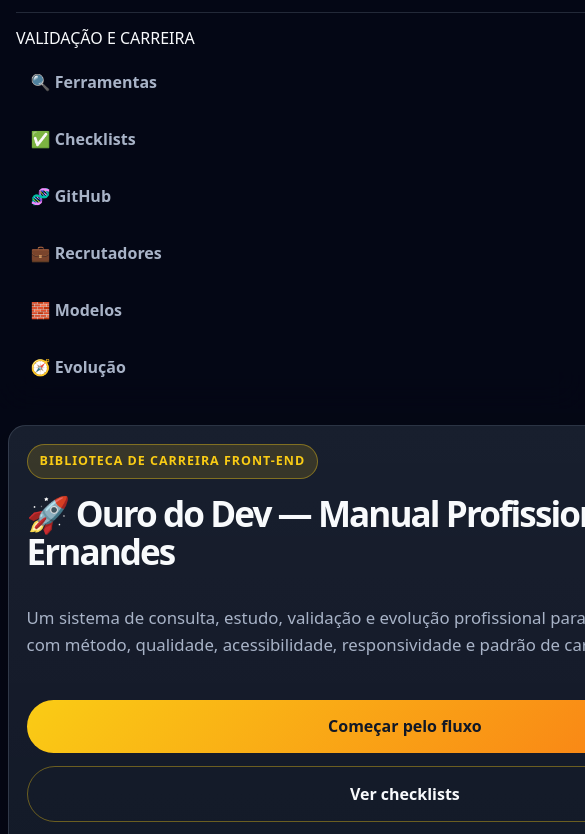
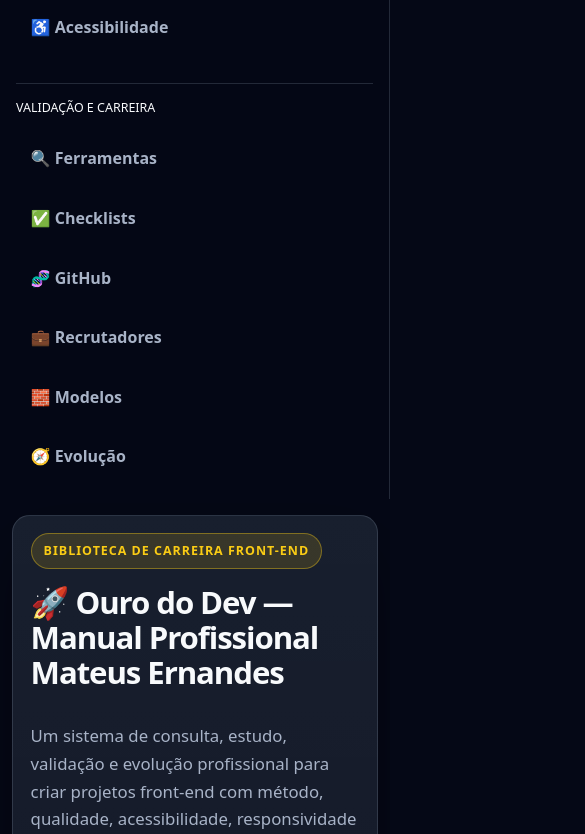
Before and after one commit to mateusdev97443/ouro-do-dev, a plain HTML site: page index.html in a window 390 px wide. Shown: the part 1166-2000 px from the top of the page, 585 px wide, since content can reach past the window. Drawn offline with Linux system fonts and the light colour scheme.

Commit message:
corrige mobile definitivo do menu e conteudo

```diff
--- a/styles/style.css
+++ b/styles/style.css
@@ -583,3 +583,125 @@ pre,
     padding: 1.1rem;
   }
 }
+
+/* Checkpoint 18.2 — Correção forte mobile definitiva */
+@media (max-width: 760px) {
+  html,
+  body {
+    width: 100%;
+    max-width: 100%;
+    overflow-x: hidden;
+  }
+
+  .app-shell {
+    display: block;
+    width: 100%;
+    max-width: 100%;
+  }
+
+  .sidebar {
+    width: 100%;
+    max-width: 100%;
+    height: auto;
+    overflow: visible;
+  }
+
+  .sidebar__nav {
+    display: flex;
+    flex-direction: column;
+    gap: 0.45rem;
+    width: 100%;
+  }
+
+  .sidebar__group {
+    display: block;
+    width: 100%;
+    margin: 1.4rem 0 0.4rem;
+    padding-top: 0.9rem;
+    border-top: 1px solid var(--color-border);
+    font-size: 0.78rem;
+  }
+
+  .sidebar__nav a {
+    display: flex;
+    width: 100%;
+    max-width: 100%;
+    min-height: 44px;
+    align-items: center;
+    padding: 0.75rem 0.85rem;
+    overflow-wrap: anywhere;
+  }
+
+  .main-content {
+    width: 100%;
+    max-width: 100%;
+    padding: 1rem 0.75rem 3rem;
+    overflow-x: hidden;
+  }
+
+  .section-card {
+    width: 100%;
+    max-width: 100%;
+    margin-inline: 0;
+    overflow: hidden;
+  }
+
+  .hero {
+    width: 100%;
+    max-width: 100%;
+  }
+
+  .hero__actions {
+    width: 100%;
+  }
+
+  .principles-grid,
+  .content-grid {
+    display: grid;
+    grid-template-columns: 1fr;
+    width: 100%;
+    max-width: 100%;
+  }
+
+  .info-card,
+  .principle-card {
+    width: 100%;
+    max-width: 100%;
+  }
+
+  h1,
+  h2,
+  h3,
+  p,
+  li,
+  a,
+  span,
+  strong,
+  code {
+    max-width: 100%;
+    overflow-wrap: anywhere;
+    word-break: normal;
+  }
+
+  h2 {
+    font-size: clamp(1.65rem, 8vw, 2.25rem);
+    line-height: 1.12;
+    letter-spacing: -0.035em;
+  }
+
+  pre {
+    width: 100%;
+    max-width: 100%;
+    overflow-x: auto;
+  }
+
+  .table-wrapper {
+    width: 100%;
+    max-width: 100%;
+    overflow-x: auto;
+  }
+
+  table {
+    min-width: 640px;
+  }
+}
```
